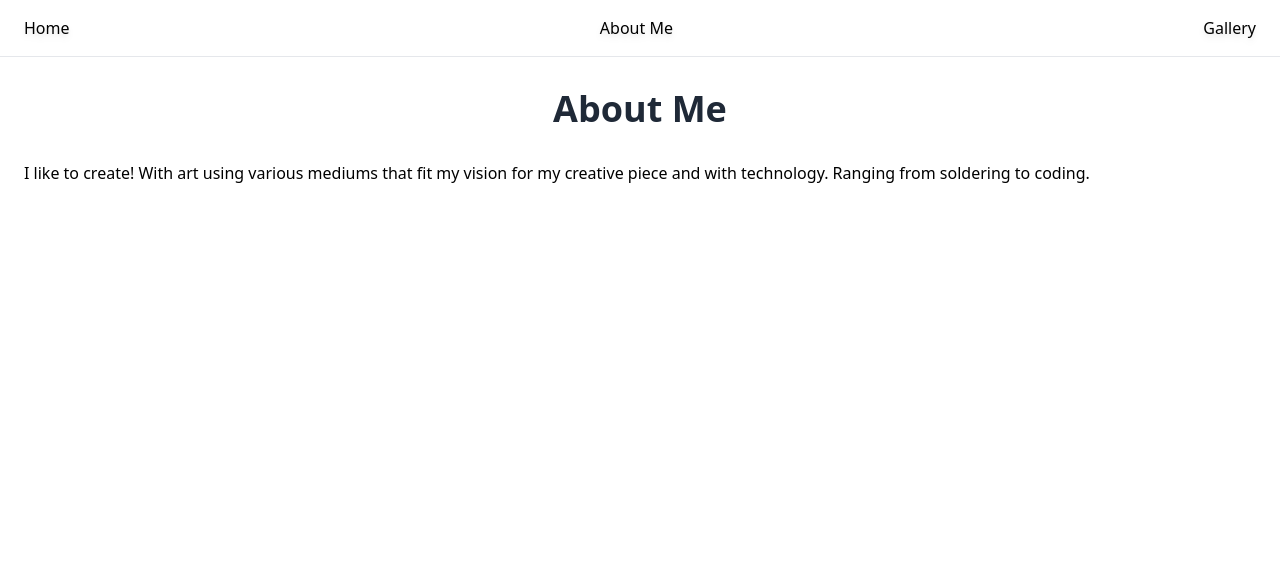
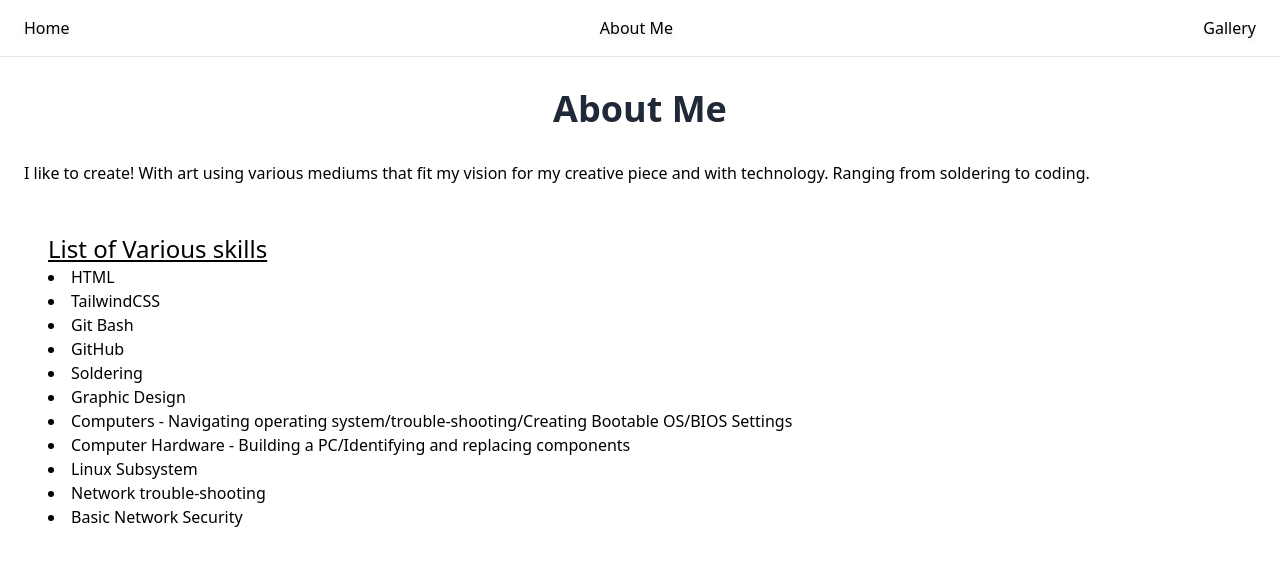
Before and after one commit to Sapereza/Lesson3, a website: page aboutMe.html in a window 1280 px wide. Drawn offline with Linux system fonts and the light colour scheme.

Commit message:
added content to the about me section

```diff
--- a/aboutMe.html
+++ b/aboutMe.html
@@ -10,13 +10,13 @@
 <body>
     <!--Start of Nav-->
     <nav class="m-2 px-2 flex justify-between">
-        <a class="hover:bg-orange-300 p-2 rounded-2xl drop-shadow-md hover:text-lg hover:font-bold hover:text-slate-700" href="index.html">Home</a>
-        <a class="hover:bg-orange-300 p-2 rounded-2xl drop-shadow-md hover:text-lg hover:font-bold hover:text-slate-700" href="aboutMe.html">About Me</a>
-        <a class="hover:bg-orange-300 p-2 rounded-2xl drop-shadow-md hover:text-lg hover:font-bold hover:text-slate-700"  href="gallery.html">Gallery</a>
+        <a class="hover:bg-orange-300 p-2 rounded-br-2xl rounded-tl-2xl drop-shadow-md hover:text-lg hover:font-bold hover:text-slate-700" href="index.html">Home</a>
+        <a class="hover:bg-orange-300 p-2 rounded-br-2xl rounded-tl-2xl drop-shadow-md hover:text-lg hover:font-bold hover:text-slate-700" href="aboutMe.html">About Me</a>
+        <a class="hover:bg-orange-300 p-2 rounded-br-2xl rounded-tl-2xl drop-shadow-md hover:text-lg hover:font-bold hover:text-slate-700"  href="gallery.html">Gallery</a>
     </nav>
     <!--End of Nav-->
     <hr>
-    <!--Start of Bullet List-->
+    <!--Start about me-->
 
     <section class="bg-white dark:bg-gray-900">
 
@@ -30,6 +30,31 @@
             </p>
         </div>
     </section>
-    <!--End of Bullet List-->
+    <!--End of about me-->
+    <br>
+    <!--START: BULLET LIST OF MY SKILLS-->
+
+    <section class="m-6">
+        <div class="mx-6">
+            <h2 class="text-2xl underline">List of Various skills</h2>
+            <ul class="list-disc list-inside">
+                <li>HTML</li>
+                <li>TailwindCSS</li>
+                <li>Git Bash</li>
+                <li>GitHub</li>
+                <li>Soldering</li>
+                <li>Graphic Design</li>
+                <li>Computers - Navigating operating system/trouble-shooting/Creating Bootable OS/BIOS Settings</li>
+                <li>Computer Hardware - Building a PC/Identifying and replacing components</li>
+                <li>Linux Subsystem</li>
+                <li>Network trouble-shooting</li>
+                <li>Basic Network Security</li>
+
+            </ul>
+        </div>
+    </section>
+
+
+    <!--END: BULLET LIST OF MY SKILLS-->
 </body>
 </html>
```
Also changed, not shown: gallery.html (+3 -3 lines), index.html (+3 -3 lines), dist/output.css.
